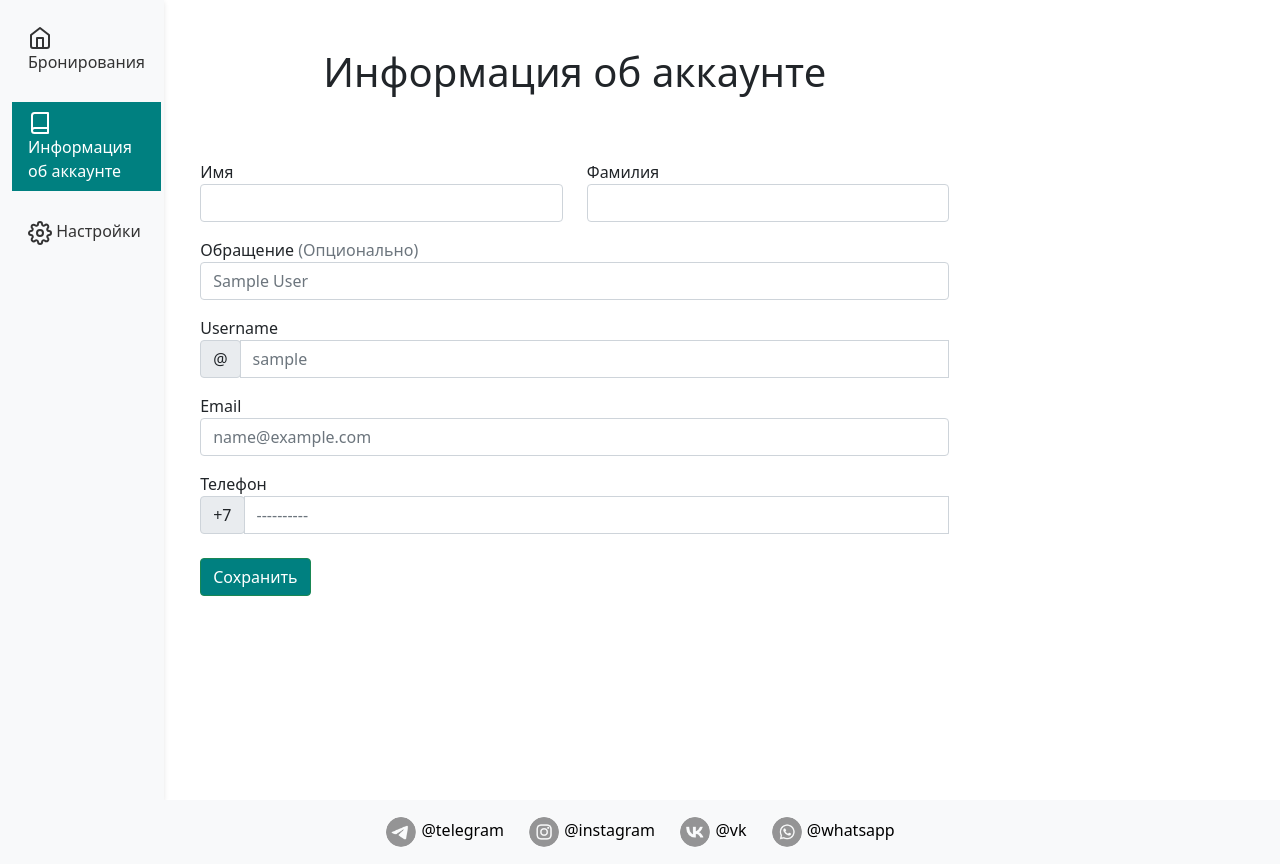
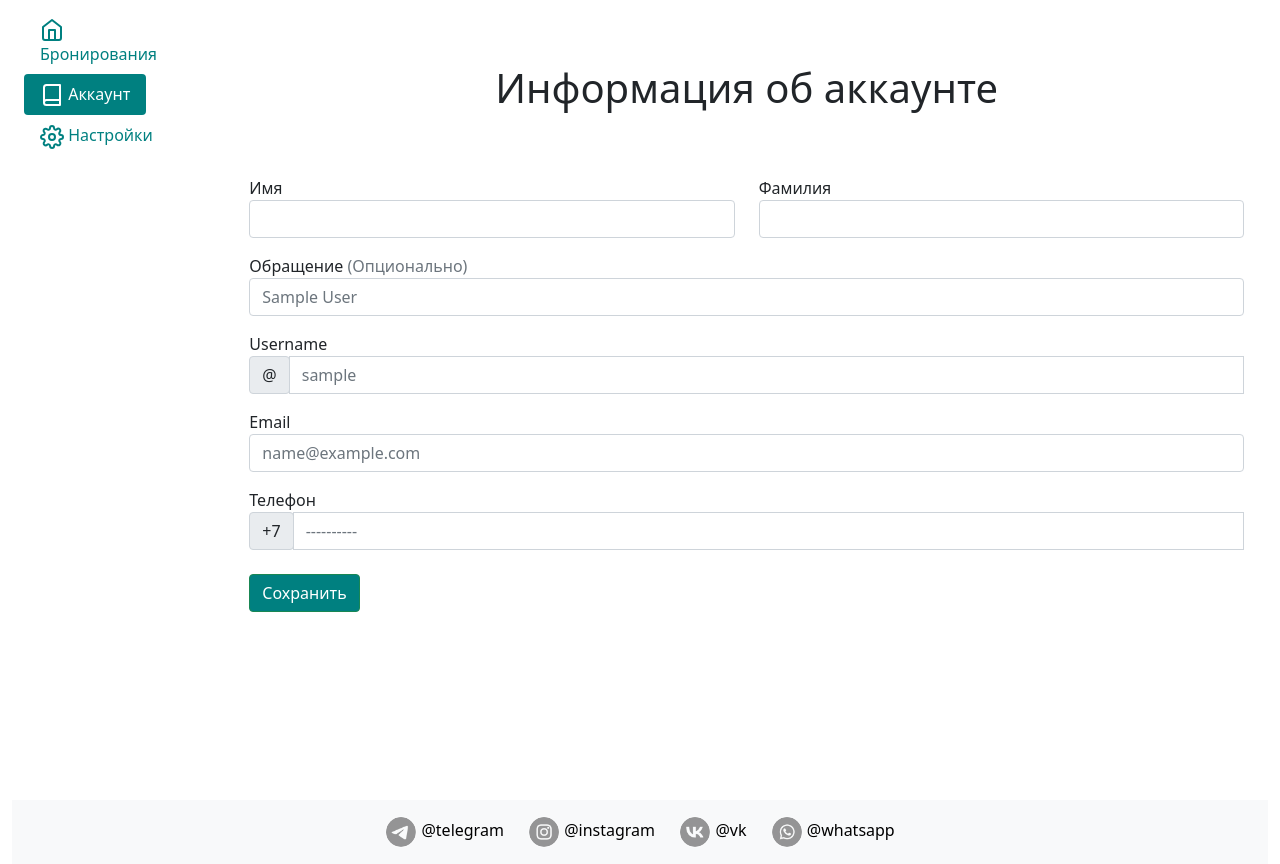
Before and after one commit to erastov-alex/borovsk-app, a Flask app: page /user_info in a window 1280 px wide. Shown: the part 56-920 px from the top of the page. Run offline with Flask 3, Linux system fonts and the light colour scheme; the visitor is signed in with stand-in values (Sample User, id 1).

Commit message:
new sidebar

```diff
--- a/src/static/css/style_common_panel.css
+++ b/src/static/css/style_common_panel.css
@@ -1,71 +1,4 @@
-/* Уберем стили для main */
-main {
-    flex: 1 1 auto;
-    /* min-width: 700px; */ /* Удаляем фиксированную минимальную ширину */
-    position: relative;
-}
 
-/* Уберем стили для .container-fluid */
-.container-fluid {
-    /* max-width: 100%; */ /* Удаляем максимальную ширину */
-    overflow-x: hidden;
-}
-
-/* Добавим стили для контейнера с боковым меню и основным контентом */
-.container-fluid .row {
-    flex-wrap: nowrap; /* Запрещаем перенос элементов на новую строку */
-}
-
-/* Увеличим ширину бокового меню на маленьких экранах */
-@media (max-width: 767px) {
-    #sidebarMenu {
-        width: 20%; /* Увеличим ширину бокового меню */
-    }
-}
-
-#sidebarMenu {
-    min-height: 100vh; /* Высота на всю высоту вьюпорта */
-    box-shadow: 0 2px 5px rgba(0,0,0,0.1); /* Тень для бокового меню */
-    z-index: 1000; /* Устанавливаем z-index, чтобы меню было поверх основного контента */
-}
-
-.sidebar .nav-link {
-    border-radius: 1; /* Убираем закругление углов */
-    color: #333; /* Цвет текста */
-}
-
-.sidebar .nav-link:hover {
-    background: #f8f9fa; /* Фон при наведении */
-}
-
-.sidebar .nav-link.active {
-    background-color: #008080; /* Фон для активной ссылки */
-    color: white; /* Цвет текста для активной ссылки */
-}
-
-.nav-item {
-    margin-bottom: 20px; /* Устанавливаем отступ между пунктами меню */
-}
-
-.container-fluid {
-display: flex;
-flex-wrap: nowrap; /* Запрещаем перенос элементов на новую строку */
-}
-
-#sidebarMenu {
-    flex: 0 0 auto; /* Задаем фиксированную ширину для бокового меню */
-}
-
-.container-fluid {
-    max-width: 100%;
-    overflow-x: hidden;
-}
-
-main {
-    flex: 1 1 auto;
-    min-width: 700px;
-    position: relative;
-}
 
 /* Добавляем стили для контактов в футере */
 .footer {
@@ -157,12 +90,6 @@ main {
     font-size: 14px;
 }
 
-.navbar-collapse {
-    display: flex;
-    align-items: center;
-    justify-content: space-between;
-}
-
 
 .btn-success {
     background-color: #008080;
@@ -172,15 +99,15 @@ main {
     background-color: #094f4f;
 }
 
+#menu .nav-link {
+    color: #008080; /* Цвет текста и иконок */
+}
 
-@media (max-width: 767px) {
-    #sidebarMenu {
-        width: 10%;
-    }
-    #sidebarMenu .nav-link span {
-        display: none;
-    }
-    #sidebarMenu .nav-link span[data-feather]::before {
-        content: attr(data-feather);
-    }
+#menu .nav-link.active {
+    background-color: #008080; /* Фон для активной ссылки */
+    color: white; /* Цвет текста для активной ссылки */
 }
+
+#menu .nav-link.active:hover {
+    background-color: #00686b; /* Изменение цвета фона при наведении на активную ссылку */
+}
--- a/src/templates/base_panel.html
+++ b/src/templates/base_panel.html
@@ -30,40 +30,38 @@
 
 {% include 'header_panel.html' %}
 <div class="container-fluid">
-    <div class="row">
-        <!-- Sidebar Menu -->
-        <nav id="sidebarMenu" class="col-lg-2 col-md-1 col-sm-4 col-xs-12 bg-light sidebar">
-            <div class="position-sticky pt-3">
-                <ul class="nav flex-column">
+    <div class="row flex-nowrap">
+        <div class="col-auto col-md-3 col-xl-2 px-sm-2 px-0">
+            <div class="d-flex flex-column align-items-center align-items-sm-start px-3 pt-2 text-white min-vh-100">
+                <ul class="nav nav-pills flex-column mb-sm-auto mb-0 align-items-center align-items-sm-start" id="menu">
                     <li class="nav-item">
                         <a class="nav-link {% if active_page == 'user_panel' %}active{% endif %}" aria-current="page" href="{{ url_for('users.user_panel') }}">
                             <span data-feather="home"></span>
                             <span class="d-lg-inline d-none">Бронирования</span>
                         </a>
                     </li>
-                    <li class="nav-item">
+                    <li>
                         <a class="nav-link {% if active_page == 'user_info' %}active{% endif %}" aria-current="page" href="{{ url_for('users.user_info') }}">
                             <span data-feather="book"></span>
-                            <span class="d-lg-inline d-none">Информация об аккаунте</span>
+                            <span class="d-lg-inline d-none">Аккаунт</span>
                         </a>
                     </li>
-                    <li class="nav-item">
+                    <li>
                         <a class="nav-link {% if active_page == 'user_settings' %}active{% endif %}" aria-current="page" href="{{ url_for('users.user_settings') }}">
                             <span data-feather="settings"></span>
                             <span class="d-lg-inline d-none">Настройки</span>
                         </a>
                     </li>
-                    <!-- More menu items -->
                 </ul>
             </div>
-        </nav>
-        <!-- Main Content -->
-        <main class="col">
+        </div>
+        <div class="col py-3">
             {% block content %}
             {% endblock %}
-        </main>
+        </div>
     </div>
 </div>
+
 {% include 'footer.html' %}
 <script src="https://cdn.jsdelivr.net/npm/bootstrap@5.1.3/dist/js/bootstrap.bundle.min.js"></script>
 <script src="https://cdn.jsdelivr.net/npm/feather-icons/dist/feather.min.js"></script>
```
